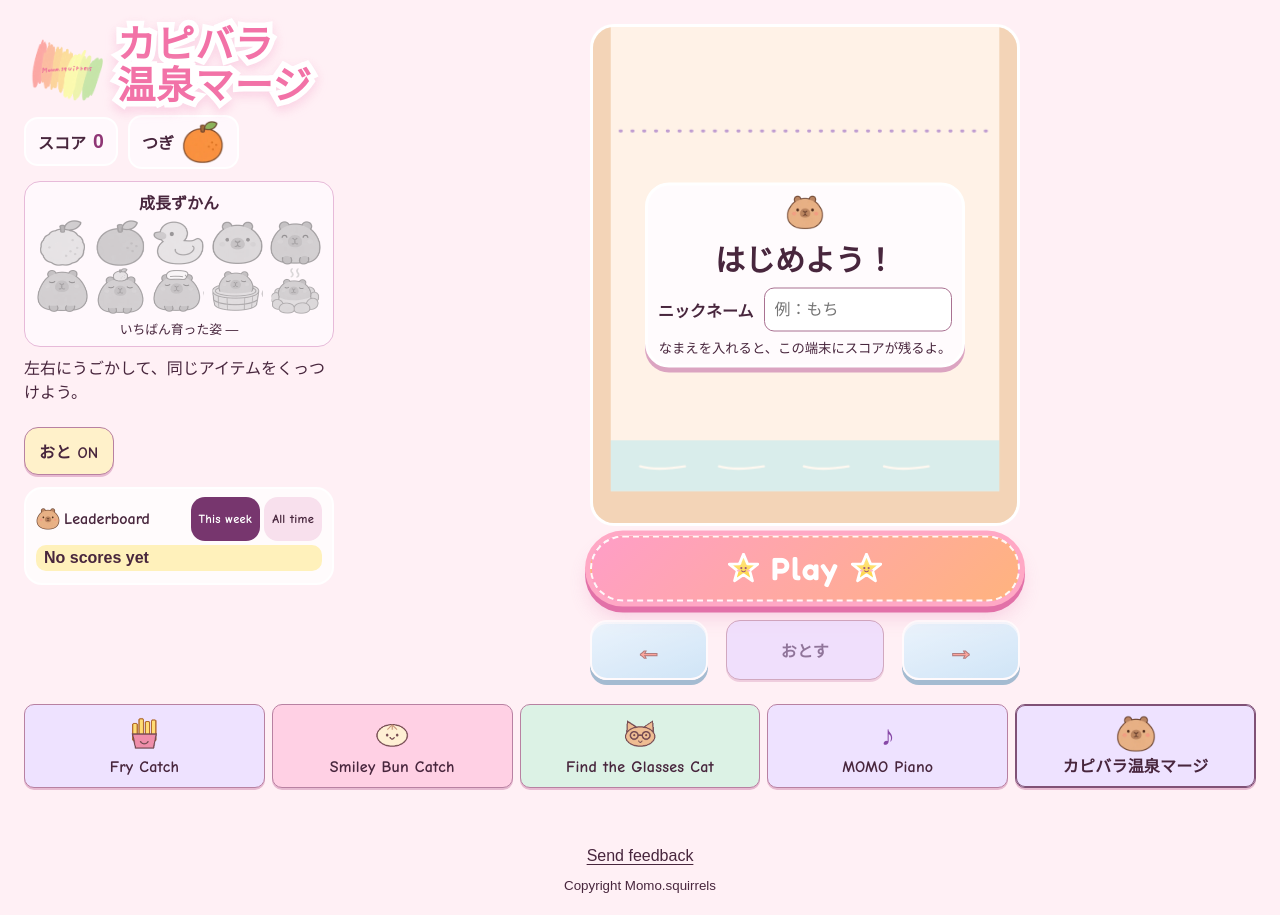
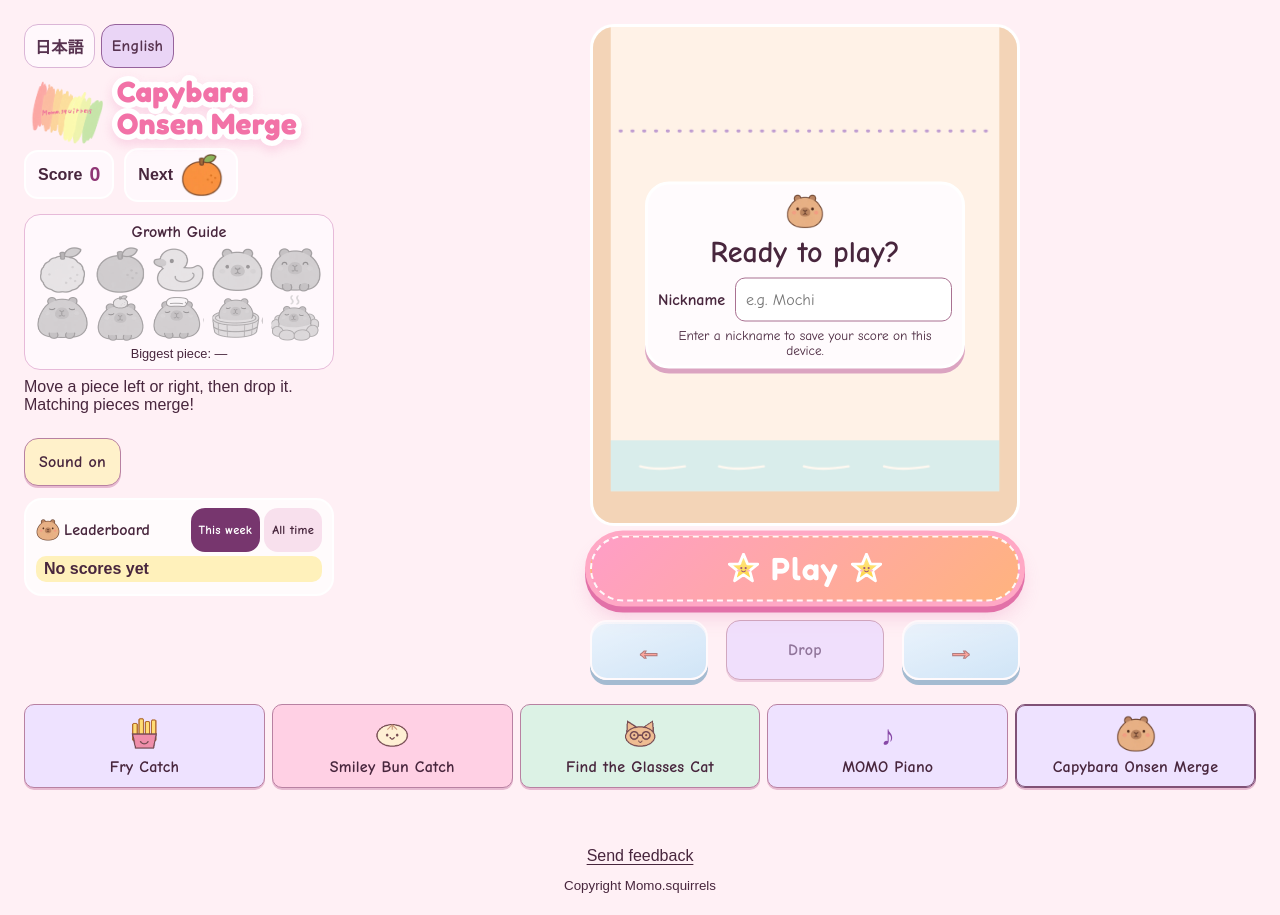
Before and after one commit to yumemayu/momo-fry-catch, a plain HTML site: page capybara-merge/index.html in a window 1280 px wide. Drawn offline with nearby package versions, Linux system fonts and the light colour scheme.

Commit message:
Capybara Onsen Merge: add English
- Language switch (日本語 / English) at the top; the choice is kept on
  this device, and English-language browsers start in English.
- Piece names, guide, notices, buttons and screen-reader labels switch
  together; the leaderboard shows the stage name in the chosen language.
- scores.js: optional setStageFormatter(); other games are unchanged.

Co-Authored-By: Claude Opus 5.5 <noreply@anthropic.com>
Claude-Session: https://claude.ai/code/session_011bGfSt427ngBhRGQt5dfRE

```diff
--- a/capybara-merge/index.html
+++ b/capybara-merge/index.html
@@ -12,49 +12,53 @@
 </head>
 <body data-game="capybara">
 <main class="capy-main">
+  <div class="capy-language" role="group" aria-label="Language">
+    <button type="button" data-language="ja" aria-pressed="true" lang="ja">日本語</button>
+    <button type="button" data-language="en" aria-pressed="false" lang="en">English</button>
+  </div>
   <header class="game-heading">
     <img class="hello-rainbow" src="../assets/momo-squirrels.png" alt="Momo.squirrels" width="780" height="592">
-    <h1>カピバラ<br>温泉マージ</h1>
+    <h1><span data-en="Capybara">カピバラ</span><br><span data-en="Onsen Merge">温泉マージ</span></h1>
   </header>
   <div class="stats capy-stats">
-    <span>スコア <output id="score">0</output></span>
-    <span>つぎ <img id="next-piece" src="pieces/1.webp" alt="ゆず" width="44" height="44"></span>
+    <span><span class="capy-stat-label" data-en="Score">スコア</span> <output id="score">0</output></span>
+    <span><span class="capy-stat-label" data-en="Next">つぎ</span> <img id="next-piece" src="pieces/1.webp" alt="ゆず" width="44" height="44"></span>
   </div>
   <section class="capy-guide" aria-labelledby="guide-title">
-    <h2 id="guide-title">成長ずかん</h2>
+    <h2 id="guide-title" data-en="Growth Guide">成長ずかん</h2>
     <ol id="growth"></ol>
     <p id="growth-best">いちばん育った姿 —</p>
   </section>
   <div class="play-stack">
     <div class="play-stage">
       <canvas class="game-field" id="field" width="360" height="420" tabindex="0"
-        aria-label="温泉の盤面" aria-describedby="instructions">カピバラ温泉の盤面</canvas>
+        aria-label="温泉の盤面" data-en-label="Onsen play area" aria-describedby="instructions">カピバラ温泉の盤面</canvas>
       <div class="game-card" id="ready-card">
         <img src="pieces/4.webp" alt="" width="58" height="58">
-        <strong>はじめよう！</strong>
+        <strong data-en="Ready to play?">はじめよう！</strong>
         <div class="player-setup">
-          <label for="nickname">ニックネーム</label>
-          <input id="nickname" maxlength="20" placeholder="例：もち" autocomplete="off" aria-describedby="player-hint">
-          <small id="player-hint">なまえを入れると、この端末にスコアが残るよ。</small>
+          <label for="nickname" data-en="Nickname">ニックネーム</label>
+          <input id="nickname" maxlength="20" placeholder="例：もち" data-en-placeholder="e.g. Mochi" autocomplete="off" aria-describedby="player-hint">
+          <small id="player-hint" data-en="Enter a nickname to save your score on this device.">なまえを入れると、この端末にスコアが残るよ。</small>
         </div>
       </div>
     </div>
     <div class="game-card" id="score-card" role="status" aria-atomic="true" hidden>
-      <span>スコア</span><strong id="final-score"></strong>
+      <span data-en="Score">スコア</span><strong id="final-score"></strong>
       <p></p><span id="final-growth"></span>
     </div>
-    <button type="button" id="change-player" class="change-player" hidden>ニックネームをかえる</button>
+    <button type="button" id="change-player" class="change-player" data-en="Change nickname" hidden>ニックネームをかえる</button>
     <div class="play-row">
       <button class="play-primary" id="start" type="button">Play</button>
       <button class="stop-button" id="stop" type="button" hidden>■ Stop</button>
     </div>
-    <div class="controls move-pad" role="group" aria-label="アイテムのそうさ">
-      <button id="left" type="button" aria-label="左へ" disabled>←</button>
-      <button id="drop" type="button" disabled>おとす</button>
-      <button id="right" type="button" aria-label="右へ" disabled>→</button>
+    <div class="controls move-pad" role="group" aria-label="アイテムのそうさ" data-en-label="Piece controls">
+      <button id="left" type="button" aria-label="左へ" data-en-label="Move left" disabled>←</button>
+      <button id="drop" type="button" data-en="Drop" disabled>おとす</button>
+      <button id="right" type="button" aria-label="右へ" data-en-label="Move right" disabled>→</button>
     </div>
   </div>
-  <p id="instructions">左右にうごかして、同じアイテムをくっつけよう。</p>
+  <p id="instructions" data-en="Move a piece left or right, then drop it. Matching pieces merge!">左右にうごかして、同じアイテムをくっつけよう。</p>
   <p id="notice" class="capy-notice" role="status" aria-live="polite"></p>
   <div class="music"><button id="sound" type="button" aria-pressed="true">おと ON</button></div>
   <section class="score-board" aria-labelledby="board-title">
@@ -73,7 +77,7 @@
     <a href="../smiley-bun-catch/"><img class="game-art" src="../assets/game-bun.png" alt="" width="40" height="40"><span>Smiley Bun Catch</span></a>
     <a href="../glasses-cat/"><img class="game-art" src="../assets/game-cat.png" alt="" width="40" height="40"><span>Find the Glasses Cat</span></a>
     <a href="../piano/"><span class="game-art piano-nav-icon" aria-hidden="true">♪</span><span>MOMO Piano</span></a>
-    <a aria-current="page" href="./"><img class="game-art" src="pieces/4.webp" alt="" width="40" height="40"><span>カピバラ温泉マージ</span></a>
+    <a aria-current="page" href="./"><img class="game-art" src="pieces/4.webp" alt="" width="40" height="40"><span data-en="Capybara Onsen Merge">カピバラ温泉マージ</span></a>
   </nav>
 </main>
 <footer class="feedback"><a href="https://clubs.place/f/fS6twrevaLxr9ZI38eKpOUpW" target="_blank" rel="noopener noreferrer">Send feedback</a><small>Copyright Momo.squirrels</small></footer>
--- a/capybara-merge/merge.css
+++ b/capybara-merge/merge.css
@@ -1,7 +1,17 @@
+.capy-main .capy-language { display: flex; gap: 6px; margin-bottom: 8px; }
+.capy-language button {
+  min-height: 44px;
+  padding: 5px 10px;
+  border: 1px solid #dbb6d7;
+  background: #fff8fc;
+  color: #57324f;
+}
+.capy-language button[aria-pressed="true"] { background: #ead5f6; border-color: #96629c; }
 .capy-main .game-heading { gap: 9px; }
 .capy-main .game-heading h1 { font-size: clamp(24px, 3vw, 39px); }
+html[lang="en"] .capy-main .game-heading h1 { font-size: clamp(22px, 2.3vw, 32px); }
 .capy-stats { justify-content: flex-start; flex-wrap: wrap; }
-.capy-stats span {
+.capy-stats > span {
   display: inline-flex;
   align-items: center;
   gap: 7px;
@@ -41,6 +51,7 @@
   }
 }
 @media (max-width: 679px) {
+  .capy-main > .capy-language { order: 0; }
   .capy-main > .capy-guide { order: 6; width: 100%; }
   .capy-main > #instructions { order: 5; }
 }
--- a/capybara-merge/merge.js
+++ b/capybara-merge/merge.js
@@ -20,22 +20,35 @@
   const limit = 88;
   const timestep = 1000 / 60;
   const saveKey = 'momo:capybara:best-stage';
+  const languageKey = 'momo:capybara:language';
+  const copy = {
+    ja: {title:'カピバラ温泉マージ', growth:'いちばん育った姿', retry:'もういちど', on:'おと ON', off:'おと OFF',
+      special:'ろてん風呂に とうちゃく！', full:'いっぱいになったよ。もういちど！', error:'ゲームを読みこめませんでした。ページを開きなおしてください。'},
+    en: {title:'Capybara Onsen Merge', growth:'Biggest piece', retry:'Play again', on:'Sound on', off:'Sound off',
+      special:'You made it to the outdoor bath!', full:'The bath is full. Try again!', error:'The game could not load. Please reload the page.'}
+  };
+  let language = navigator.language?.toLowerCase().startsWith('en') ? 'en' : 'ja';
+  try {
+    const saved = localStorage.getItem(languageKey);
+    if (saved === 'ja' || saved === 'en') language = saved;
+  } catch {}
   const stages = [
-    ['ゆず', 14], ['みかん', 18], ['おふろアヒル', 23],
-    ['あかちゃんカピバラ', 29], ['こどもカピバラ', 35],
-    ['おとなカピバラ', 43], ['ゆずのせカピバラ', 50],
-    ['てぬぐいカピバラ', 58], ['おけ風呂カピバラ', 67], ['ろてん風呂カピバラ', 77]
-  ].map(([name, radius], index) => {
+    ['ゆず', 'Yuzu', 14], ['みかん', 'Mandarin', 18], ['おふろアヒル', 'Rubber duck', 23],
+    ['あかちゃんカピバラ', 'Baby capybara', 29], ['こどもカピバラ', 'Young capybara', 35],
+    ['おとなカピバラ', 'Adult capybara', 43], ['ゆずのせカピバラ', 'Capybara with yuzu', 50],
+    ['てぬぐいカピバラ', 'Capybara with towel', 58], ['おけ風呂カピバラ', 'Wooden tub capybara', 67],
+    ['ろてん風呂カピバラ', 'Outdoor bath capybara', 77]
+  ].map(([ja, en, radius], index) => {
     const image = new Image(192, 192);
     image.src = 'pieces/' + (index + 1) + '.webp';
     const thumbnail = document.createElement('li');
     const icon = document.createElement('img');
     icon.src = image.src;
-    icon.alt = name;
+    icon.alt = language === 'en' ? en : ja;
     icon.width = icon.height = 48;
     thumbnail.append(icon);
     guide.append(thumbnail);
-    return {name, radius, image, thumbnail};
+    return {ja, en, radius, image, thumbnail, icon};
   });
   const physics = window.Matter;
   let bestStage = 0;
@@ -45,11 +58,12 @@
   } catch {}
 
   function renderGrowth() {
-    stages.forEach(({thumbnail}, index) => thumbnail.classList.toggle('seen', index < bestStage));
-    growthBest.textContent = 'いちばん育った姿 ' + (stages[bestStage - 1]?.name ?? '—');
+    stages.forEach(({thumbnail, icon, [language]: name}, index) => {
+      thumbnail.classList.toggle('seen', index < bestStage);
+      icon.alt = name;
+    });
+    growthBest.textContent = copy[language].growth + ': ' + (stages[bestStage - 1]?.[language] ?? '—');
   }
-  renderGrowth();
-
   let engine;
   let playing = false;
   let score = 0;
@@ -66,6 +80,37 @@
   let frame = null;
   let audio;
   let muted = false;
+  let playedRound = false;
+  let noticeKey = '';
+  const finalGrowth = document.querySelector('#final-growth');
+  const languageButtons = document.querySelectorAll('[data-language]');
+  const staticLabels = [['data-en', 'textContent'], ['data-en-label', 'aria-label'], ['data-en-placeholder', 'placeholder']]
+    .flatMap(([data, property]) => Array.from(document.querySelectorAll('[' + data + ']'), element => ({
+      element, property, en: element.getAttribute(data),
+      ja: property === 'textContent' ? element.textContent : element.getAttribute(property)
+    })));
+
+  function setNotice(key) {
+    noticeKey = key;
+    notice.textContent = copy[language][key] ?? '';
+  }
+
+  function renderLanguage() {
+    document.documentElement.lang = language;
+    document.title = copy[language].title + ' | Momo.squirrels';
+    languageButtons.forEach(button => button.setAttribute('aria-pressed', String(button.dataset.language === language)));
+    staticLabels.forEach(({element, property, [language]: value}) => {
+      if (property === 'textContent') element.textContent = value;
+      else element.setAttribute(property, value);
+    });
+    renderGrowth();
+    updateNext();
+    setNotice(noticeKey);
+    start.textContent = playedRound && !playing ? copy[language].retry : 'Play';
+    sound.textContent = copy[language][muted ? 'off' : 'on'];
+    finalGrowth.textContent = playedRound && !playing && biggest ? copy[language].growth + ': ' + stages[biggest - 1][language] : '';
+    gameScores.setStageFormatter?.((stage, fallback) => stages[stage - 1]?.[language] ?? fallback);
+  }
   const pieces = new Map();
   const pairs = [];
   const effects = [];
@@ -77,7 +122,7 @@
 
   function updateNext() {
     nextImage.src = stages[next].image.src;
-    nextImage.alt = stages[next].name;
+    nextImage.alt = stages[next][language];
   }
 
   function playChime(stage, special) {
@@ -179,7 +224,7 @@
       const special = stage === stages.length - 1;
       effects.push({x: merged.body.position.x, y, stage, at: age, special});
       playChime(stage, special);
-      if (special) notice.textContent = 'ろてん風呂に とうちゃく！';
+      if (special) setNotice('special');
     }
     pairs.length = 0;
   }
@@ -212,7 +257,8 @@
     aim = width / 2;
     playing = true;
     scoreOutput.value = 0;
-    notice.textContent = '';
+    setNotice('');
+    finalGrowth.textContent = '';
     start.textContent = 'Play';
     gameScores.start();
     updateNext();
@@ -225,10 +271,11 @@
   function finish(completed) {
     playing = false;
     pointer = null;
-    document.querySelector('#final-growth').textContent = biggest ? 'いちばん育った姿：' + stages[biggest - 1].name : '';
-    gameScores.finish(score, completed, {stage: biggest, stageName: stages[biggest - 1]?.name});
-    notice.textContent = completed ? 'いっぱいになったよ。もういちど！' : '';
-    start.textContent = 'もういちど';
+    playedRound = true;
+    finalGrowth.textContent = biggest ? copy[language].growth + ': ' + stages[biggest - 1][language] : '';
+    gameScores.finish(score, completed, {stage: biggest, stageName: stages[biggest - 1]?.ja});
+    setNotice(completed ? 'full' : '');
+    start.textContent = copy[language].retry;
     setControls();
     start.focus({preventScroll: true});
   }
@@ -387,12 +434,17 @@
   sound.addEventListener('click', () => {
     muted = !muted;
     sound.setAttribute('aria-pressed', String(!muted));
-    sound.textContent = muted ? 'おと OFF' : 'おと ON';
+    sound.textContent = copy[language][muted ? 'off' : 'on'];
     if (!muted) playChime();
   });
-  if (!physics) notice.textContent = 'ゲームを読みこめませんでした。ページを開きなおしてください。';
+  languageButtons.forEach(button => button.addEventListener('click', () => {
+    language = button.dataset.language;
+    try { localStorage.setItem(languageKey, language); } catch {}
+    renderLanguage();
+  }));
+  if (!physics) setNotice('error');
   setControls();
-  updateNext();
+  renderLanguage();
   new ResizeObserver(drawBoard).observe(field);
   drawBoard();
 })();
--- a/scores.js
+++ b/scores.js
@@ -13,6 +13,7 @@ const gameScores = (() => {
   const prefix = 'momo:scores:' + document.body.dataset.game + ':';
   const cache = new Map();
   let player;
+  let formatStage = (_, fallback) => fallback;
 
   try { nameInput.value = localStorage.getItem(nameKey) || ''; } catch {}
 
@@ -57,7 +58,7 @@ const gameScores = (() => {
       if (typeof row.stageName === 'string' && row.stageName) {
         const stage = document.createElement('small');
         stage.className = 'score-stage';
-        stage.textContent = ' · ' + row.stageName;
+        stage.textContent = ' · ' + formatStage(row.stage, row.stageName);
         name.append(stage);
       }
       const points = document.createElement('strong');
@@ -108,6 +109,10 @@ const gameScores = (() => {
       level = selectedLevel;
       render();
     },
+    setStageFormatter(formatter) {
+      formatStage = formatter;
+      render();
+    },
     finish(score, completed, growth) {
       nameInput.readOnly = false;
       changePlayer.hidden = false;
```
